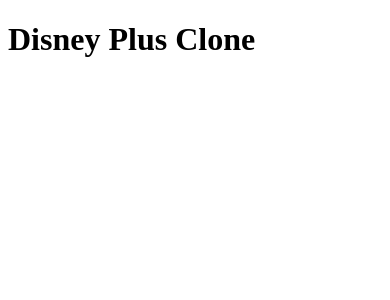
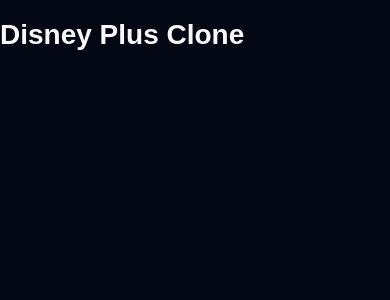
Before and after one commit to bucket-kim/disney-plus-clone, a React (Create React App) app in the folder disney-plus/: page / in a window 390 px wide. Shown: the top 300 px of the page. Built offline with nearby package versions, Linux system fonts and the light colour scheme.

Commit message:
media query setup

```diff
--- a/disney-plus/src/index.css
+++ b/disney-plus/src/index.css
@@ -0,0 +1,39 @@
+html {
+  scroll-behavior: smooth;
+}
+
+* {
+  box-sizing: border-box;
+}
+
+body {
+  background-color: #040714;
+  color: #f9f9f9;
+
+  font-family: avenir-roman, sans-serif;
+  margin: 0;
+  padding: 0;
+}
+
+a {
+  color: #f9f9f9;
+  text-decoration: none;
+}
+
+@media only screen and (min-width: 768px) {
+  body {
+    font-size: 16px;
+  }
+}
+
+@media only screen and (min-width: 480px) and (max-width: 768px) {
+  body {
+    font-size: 15px;
+  }
+}
+
+@media only screen and (max-width: 479px) {
+  body {
+    font-size: 14px;
+  }
+}
```
